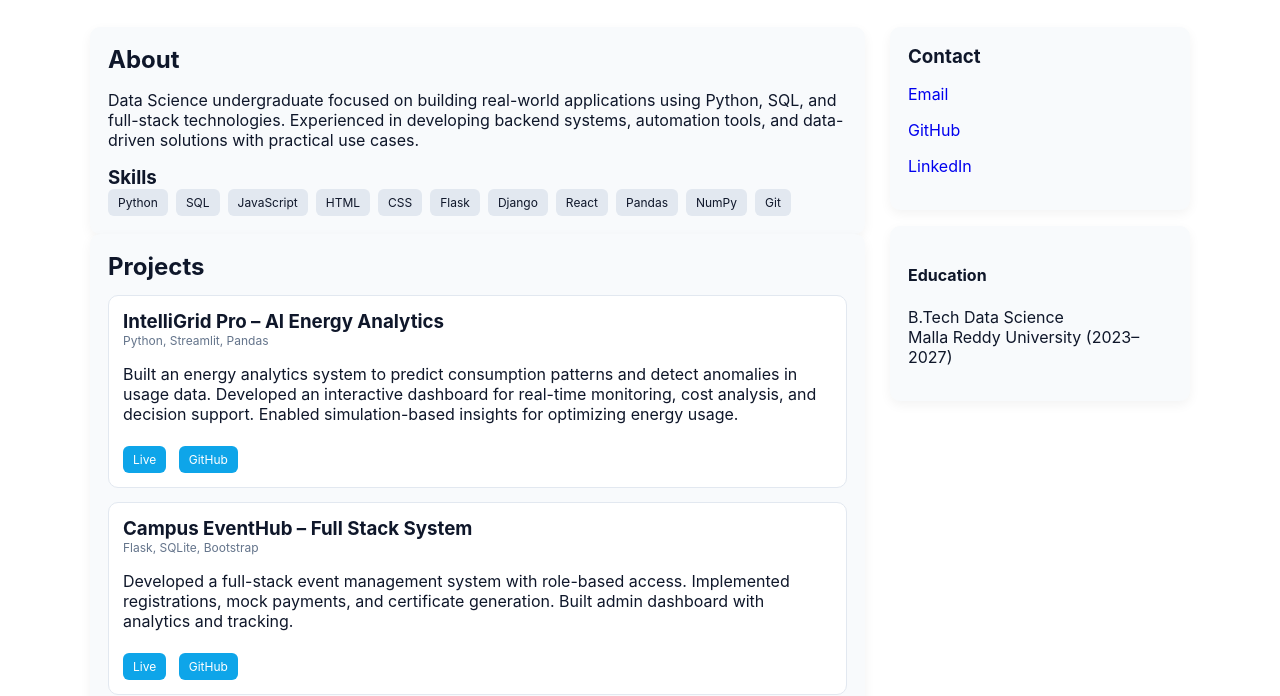
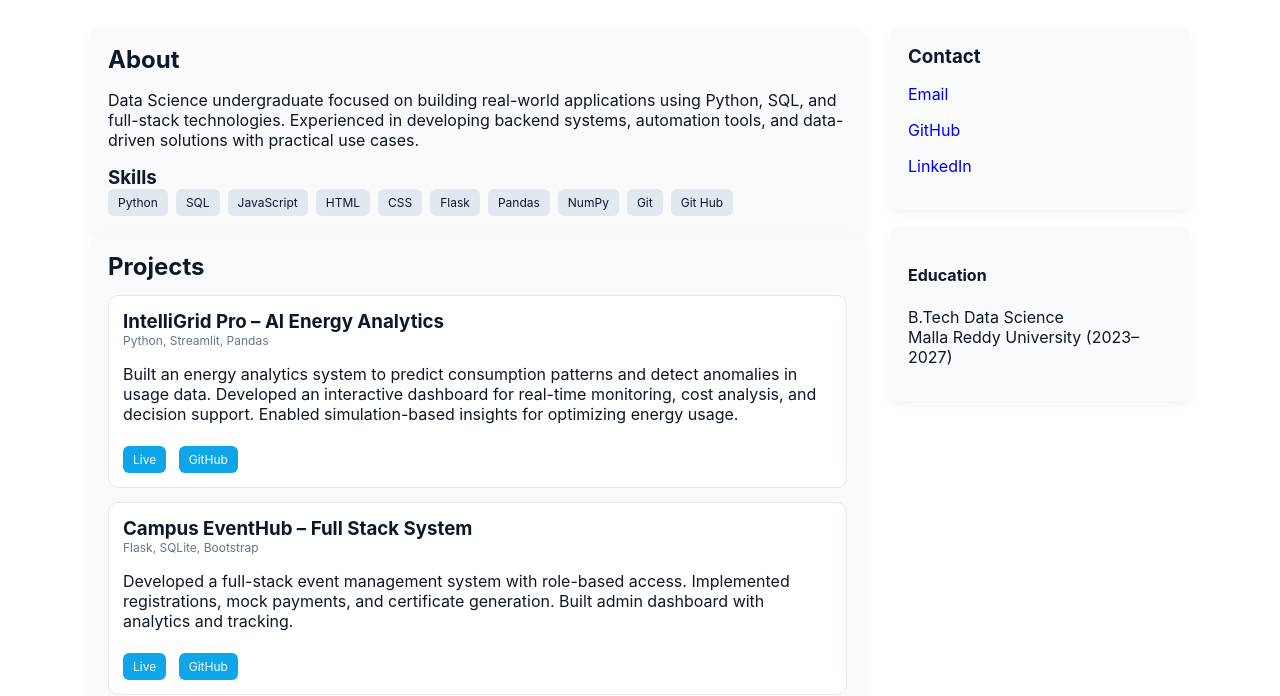
Before and after one commit to sathvikyadav0714/Portfolio, a plain HTML site: page index.html in a window 1280 px wide. Shown: the part 113-809 px from the top of the page. Drawn offline with Linux system fonts and the light colour scheme.

Commit message:
skills updated

```diff
--- a/index.html
+++ b/index.html
@@ -156,11 +156,10 @@ Experienced in developing backend systems, automation tools, and data-driven sol
 <span class="skill">HTML</span>
 <span class="skill">CSS</span>
 <span class="skill">Flask</span>
-<span class="skill">Django</span>
-<span class="skill">React</span>
 <span class="skill">Pandas</span>
 <span class="skill">NumPy</span>
 <span class="skill">Git</span>
+<span class="skill">Git Hub</span>
 </div>
 </section>
 
```
Also changed, not shown: 1 other file.
